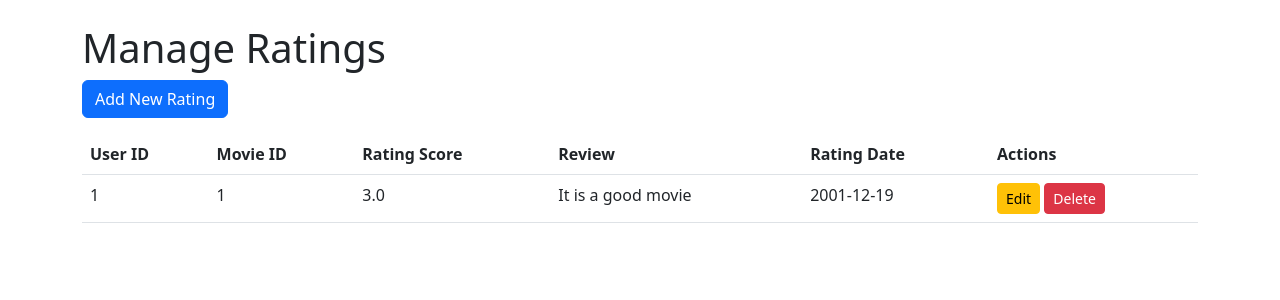
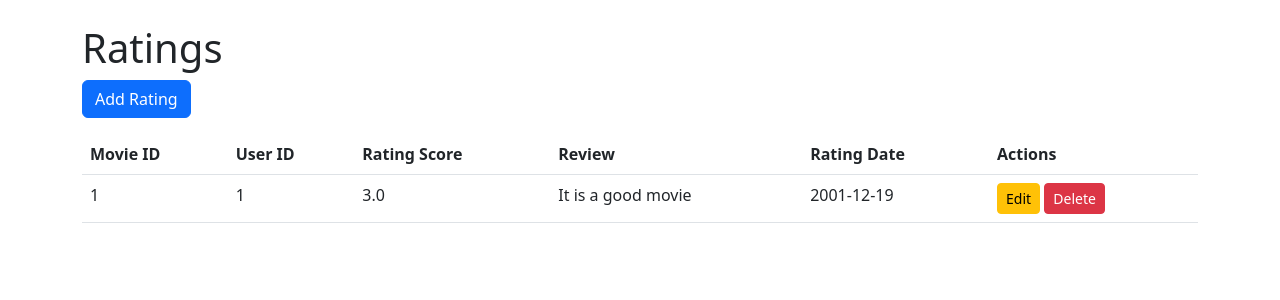
Before and after one commit to tanjet/Movie-streaming-services-CS-4754, a Flask app: page /ratings in a window 1280 px wide. Shown: the part 56-356 px from the top of the page. Run offline with Flask 3, Linux system fonts and the light colour scheme; data comes from the database, SQL or seed files in the repository.

Commit message:
Update ratings.html

```diff
--- a/app/templates/ratings.html
+++ b/app/templates/ratings.html
@@ -1,16 +1,14 @@
 {% extends "base.html" %}
 
 {% block content %}
-<h1>Manage Ratings</h1>
-
-<!-- Add New Rating -->
-<a href="/ratings/add" class="btn btn-primary mb-3">Add New Rating</a>
+<h1>Ratings</h1>
+<a href="/ratings/add" class="btn btn-primary mb-3">Add Rating</a>
 
 <table class="table">
     <thead>
         <tr>
+            <th>Movie ID</th>
             <th>User ID</th>
-            <th>Movie ID</th>
             <th>Rating Score</th>
             <th>Review</th>
             <th>Rating Date</th>
@@ -20,14 +18,14 @@
     <tbody>
         {% for rating in ratings %}
         <tr>
+            <td>{{ rating.movieid }}</td>
             <td>{{ rating.userID }}</td>
-        <td>{{ rating.movieid }}</td>
             <td>{{ rating.ratingScore }}</td>
             <td>{{ rating.review }}</td>
             <td>{{ rating.ratingDate }}</td>
             <td>
-            <a href="/ratings/edit/{{ rating.movieid }}" class="btn btn-warning btn-sm">Edit</a>
-            <form action="/ratings/delete/{{ rating.movieid }}" method="POST" style="display:inline;">
+                <a href="/ratings/edit/{{ rating.movieid }}/{{ rating.userID }}" class="btn btn-warning btn-sm">Edit</a>
+                <form action="/ratings/delete/{{ rating.movieid }}/{{ rating.userID }}" method="POST" style="display:inline;">
                     <button type="submit" class="btn btn-danger btn-sm">Delete</button>
                 </form>
             </td>
@@ -35,5 +33,4 @@
         {% endfor %}
     </tbody>
 </table>
-
 {% endblock %}
```
Lines whose indentation alone changed are shown as unchanged.
